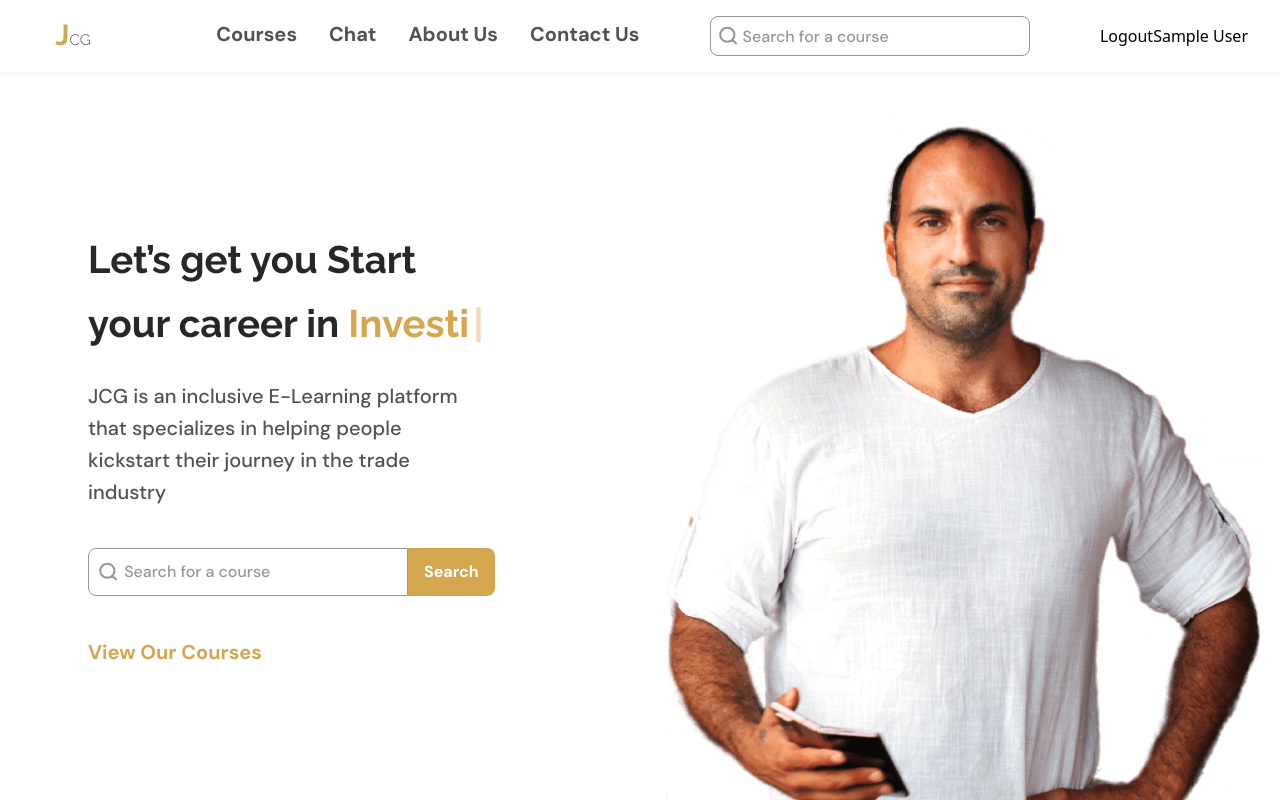
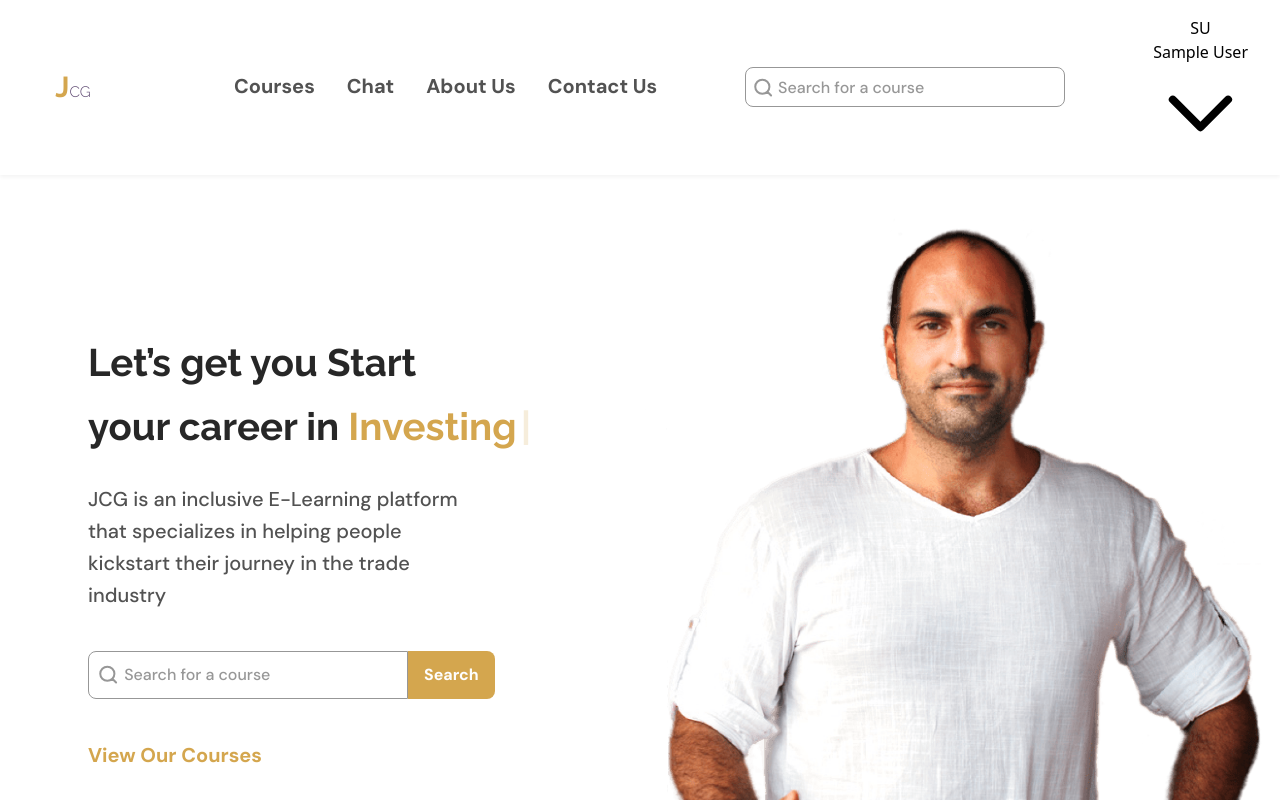
Before and after one commit to MagicCraftCompany/Trading-University, a Next.js app: page / in a window 1280 px wide. Shown: the top 800 px of the page. Built offline with nearby package versions, Linux system fonts and the light colour scheme; sample sign-in values are in the browser's storage.

Commit message:
update header

```diff
--- a/src/components/Header/Header.tsx
+++ b/src/components/Header/Header.tsx
@@ -4,7 +4,7 @@ import { MobileNavStyles } from "@/styles/HeaderStyles/MobileNav";
 import Link from "next/link";
 import { Logo, Menu } from "../Icons/Icons";
 import Search from "./Search";
-import React, { FunctionComponent, useEffect, useState } from "react";
+import React, { FunctionComponent, useEffect, useState, useRef } from "react";
 import { PageLinkStyle } from "@/styles/LinkStyles/Link";
 import { useAppDispatch, useAppSelector } from "@/redux/hook";
 import { closeNav, toggleNav } from "@/redux/dataSlice";
@@ -19,6 +19,8 @@ const Header: FunctionComponent = () => {
   const router = useRouter();
   const [isAuthenticated, setIsAuthenticated] = useState(false);
   const [user, setUser] = useState<{ name?: string; email: string } | null>(null);
+  const [showUserMenu, setShowUserMenu] = useState(false);
+  const userMenuRef = useRef<HTMLDivElement>(null);
 
   useEffect(() => {
     // Check for JWT token in localStorage
@@ -31,6 +33,20 @@ const Header: FunctionComponent = () => {
         setUser(JSON.parse(userInfo));
       }
     }
+  }, []);
+
+  useEffect(() => {
+    // Close user menu when clicking outside
+    const handleClickOutside = (event: MouseEvent) => {
+      if (userMenuRef.current && !userMenuRef.current.contains(event.target as Node)) {
+        setShowUserMenu(false);
+      }
+    };
+
+    document.addEventListener('mousedown', handleClickOutside);
+    return () => {
+      document.removeEventListener('mousedown', handleClickOutside);
+    };
   }, []);
 
   const toggleMenu = () => {
@@ -64,6 +80,7 @@ const Header: FunctionComponent = () => {
 
     setIsAuthenticated(false);
     setUser(null);
+    setShowUserMenu(false);
     router.push('/login');
   };
 
@@ -76,6 +93,14 @@ const Header: FunctionComponent = () => {
       router.events.off("routeChangeStart", handleRouteChange);
     };
   }, []);
+
+  // Function to get user's initials for avatar
+  const getUserInitials = () => {
+    if (user?.name) {
+      return user.name.split(' ').map(name => name[0]).join('').toUpperCase();
+    }
+    return user?.email?.[0]?.toUpperCase() || '?';
+  };
 
   return (
     <HeaderStyle>
@@ -125,27 +150,48 @@ const Header: FunctionComponent = () => {
       </div>
       <div className="desktop icons-group">
         {isAuthenticated ? (
-          <div className="flex items-center gap-3">
+          <div className="relative" ref={userMenuRef}>
             <button
-              onClick={handleLogout}
-              className="text-gray-600 hover:text-gray-800"
+              onClick={() => setShowUserMenu(!showUserMenu)}
+              className="flex items-center gap-2 px-3 py-2 rounded-full hover:bg-gray-100 transition-colors focus:outline-none"
             >
-              Logout
+              <div className="w-8 h-8 rounded-full bg-[#e39c44] flex items-center justify-center text-white font-medium">
+                {getUserInitials()}
+              </div>
+              <span className="text-gray-700 font-medium max-w-[120px] truncate">
+                {user?.name || user?.email}
+              </span>
+              <svg className={`w-4 h-4 text-gray-500 transition-transform ${showUserMenu ? 'rotate-180' : ''}`} fill="none" viewBox="0 0 24 24" stroke="currentColor">
+                <path strokeLinecap="round" strokeLinejoin="round" strokeWidth="2" d="M19 9l-7 7-7-7" />
+              </svg>
             </button>
-            <span className="text-gray-700 font-medium">
-              {user?.name || user?.email}
-            </span>
+
+            {showUserMenu && (
+              <div className="absolute right-0 mt-2 w-48 bg-white rounded-md shadow-lg py-1 z-50 border border-gray-200">
+                <div className="px-4 py-2 border-b border-gray-200">
+                  <p className="text-sm font-medium text-gray-900 truncate">{user?.name}</p>
+                  <p className="text-xs text-gray-500 truncate">{user?.email}</p>
+                </div>
+
+                <button
+                  onClick={handleLogout}
+                  className="block w-full text-left px-4 py-2 text-sm text-red-600 hover:bg-gray-100"
+                >
+                  Logout
+                </button>
+              </div>
+            )}
           </div>
         ) : (
           <div className="flex items-center gap-3">
             <Link href="/login">
-              <button className="text-gray-600 hover:text-gray-800 px-4 py-2">
+              <button className="text-gray-600 hover:text-gray-800 px-4 py-2 rounded-md border border-gray-300 hover:bg-gray-50 transition-colors">
                 Login
               </button>
             </Link>
             <button
               onClick={handleSubscribe}
-              className="bg-[#e39c44] text-white px-6 py-3 rounded-md hover:bg-[#d38933] transition-colors font-semibold"
+              className="bg-[#e39c44] text-white px-6 py-2 rounded-md hover:bg-[#d38933] transition-colors font-semibold"
             >
               Subscribe Now
             </button>
@@ -177,14 +223,23 @@ const Header: FunctionComponent = () => {
               {!isAuthenticated && <Link href={"/login"}>Login</Link>}
             </div>
             {isAuthenticated && (
-              <div className="user-profile">
-                <div className="flex items-center gap-3 justify-between w-full px-4">
-                  <span className="text-gray-700 font-medium">
-                    {user?.name || user?.email}
-                  </span>
+              <div className="user-profile border-t border-gray-200 mt-4 pt-4">
+                <div className="flex items-center gap-3 px-4 py-2">
+                  <div className="w-10 h-10 rounded-full bg-[#e39c44] flex items-center justify-center text-white font-medium">
+                    {getUserInitials()}
+                  </div>
+                  <div className="flex-1">
+                    <p className="font-medium">{user?.name || user?.email}</p>
+                    {user?.name && <p className="text-xs text-gray-500">{user.email}</p>}
+                  </div>
+                </div>
+                <div className="mt-2 border-t border-gray-200">
+                  <Link href="/profile">
+                    <span className="block px-4 py-2 hover:bg-gray-100">Profile Settings</span>
+                  </Link>
                   <button
                     onClick={handleLogout}
-                    className="text-gray-600 hover:text-gray-800"
+                    className="block w-full text-left px-4 py-2 text-red-600 hover:bg-gray-100"
                   >
                     Logout
                   </button>
```
